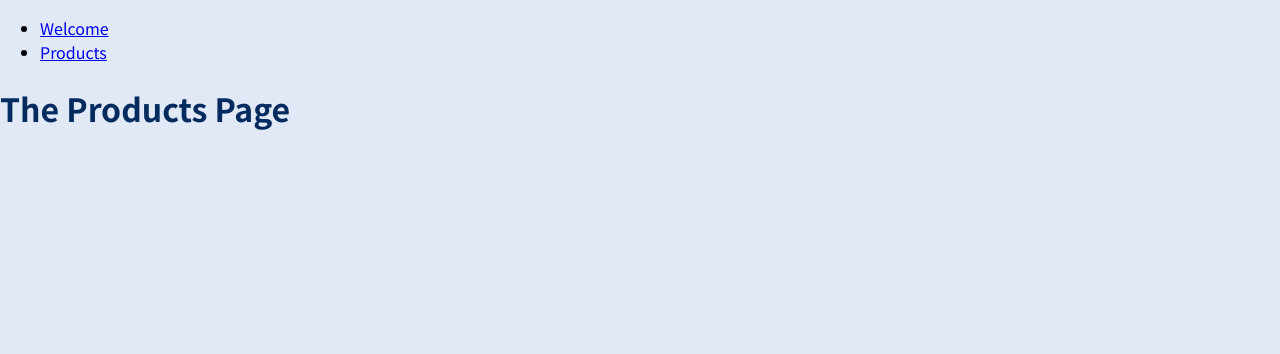
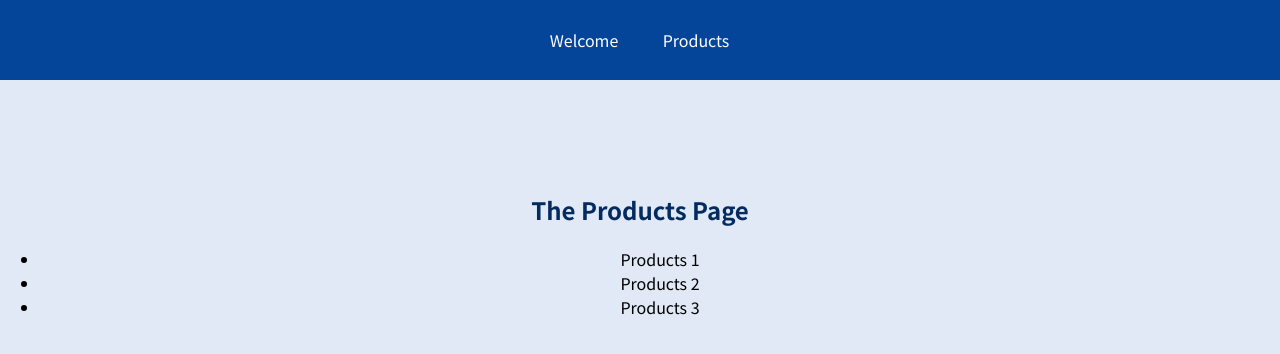
Before and after one commit to jaewoo-ahn/Routing-react, a React (Create React App) app: page /products in a window 1280 px wide. Shown: the top 354 px of the page. Built offline with nearby package versions, Linux system fonts and the light colour scheme.

Commit message:
add: using activeClassName(delete in V6)

```diff
--- a/src/components/MainHeaders.js
+++ b/src/components/MainHeaders.js
@@ -1,16 +1,21 @@
 import React from "react";
-import {Link} from "react-router-dom";
+import {NavLink} from "react-router-dom";
+import classes from "./MainHeader.module.css";
 
 const MainHeaders = () => {
   return (
-    <header>
+    <header className={classes.header}>
       <nav>
         <ul>
           <li>
-            <Link to="/welcome">Welcome</Link>
+            <NavLink activeClassName={classes.active} to="/welcome">
+              Welcome
+            </NavLink>
           </li>
           <li>
-            <Link to="/products">Products</Link>
+            <NavLink activeClassName={classes.active} to="/products">
+              Products
+            </NavLink>
           </li>
         </ul>
       </nav>
--- a/src/components/Pages/Product.js
+++ b/src/components/Pages/Product.js
@@ -1,7 +1,16 @@
 import React from "react";
 
 const Products = () => {
-  return <h1>The Products Page</h1>;
+  return (
+    <section>
+      <h1>The Products Page</h1>
+      <ul>
+        <li>Products 1</li>
+        <li>Products 2</li>
+        <li>Products 3</li>
+      </ul>
+    </section>
+  );
 };
 
 export default Products;
--- a/src/index.css
+++ b/src/index.css
@@ -23,4 +23,10 @@ h2,
 h3,
 p {
   color: #042b5f;
+  margin-top: 7rem;
+  text-align: center;
 }
+
+li {
+  text-align: center;
+}
```
Also changed, not shown: 1 other file (tests, documents, lock files or other folders).
